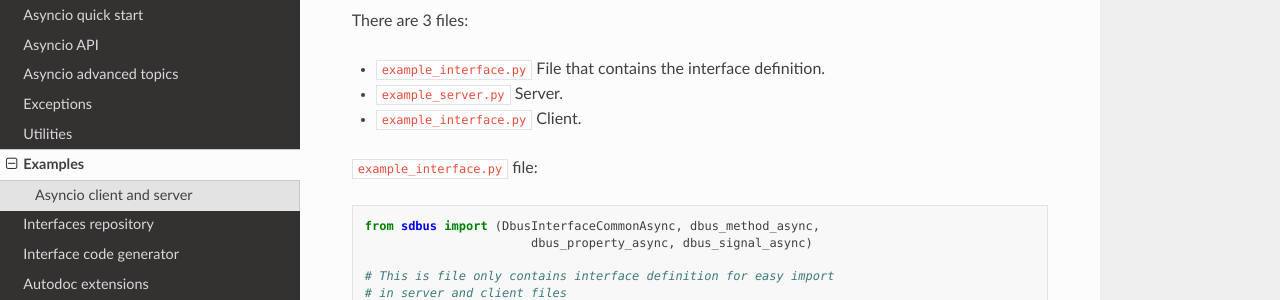
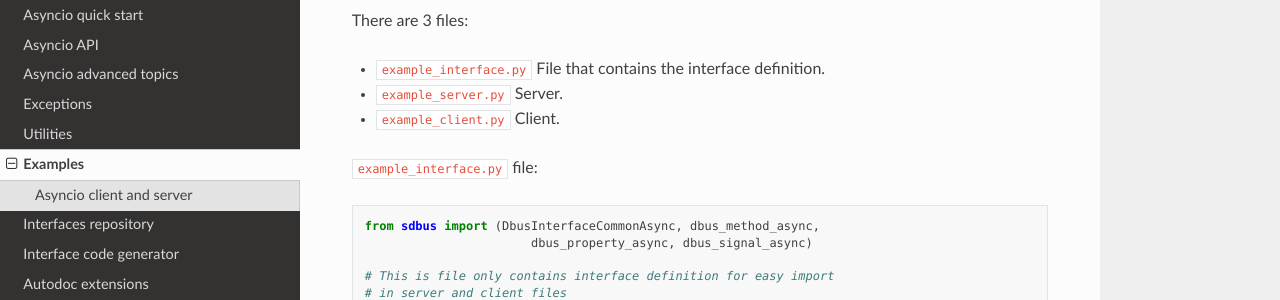
Before and after one commit to python-sdbus/python-sdbus, a Sphinx documentation site: the page built from docs/examples.rst, in a window 1280 px wide and 900 px high. Shown: the part 255-555 px from the top of the window. Built offline with Sphinx 7.4.7 and the Read the Docs theme 2.0.0, drawn with Linux system fonts in a browser that asks for light colours.

Commit message:
docs: fix typo in example filename

```diff
--- a/docs/examples.rst
+++ b/docs/examples.rst
@@ -10,7 +10,7 @@ There are 3 files:
 
 * ``example_interface.py`` File that contains the interface definition.
 * ``example_server.py`` Server.
-* ``example_interface.py`` Client.
+* ``example_client.py`` Client.
 
 
 ``example_interface.py`` file: ::
```
